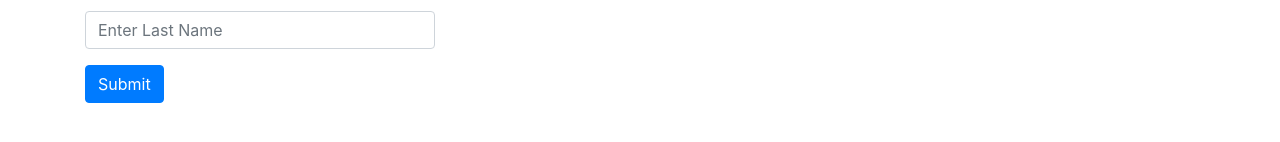
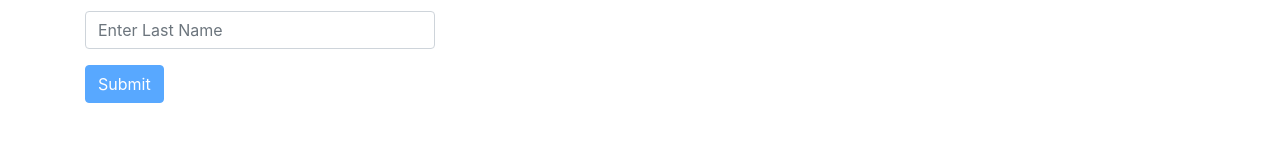
Before and after one commit to jhonnyLeandro/usuarios-app, an Angular app: page / in a window 1280 px wide. Both pictures are taken after a click on the button "Add User". Shown: the part 442-584 px from the top of the page. Built offline with nearby package versions, Linux system fonts and the light colour scheme; no server answers.

Commit message:
add validation for post user form

```diff
--- a/src/app/add-user/add-user.component.html
+++ b/src/app/add-user/add-user.component.html
@@ -14,13 +14,13 @@
         <form  #form="ngForm">
           <div class="form-group">
             <label for="first-name">First Name</label>
-            <input type="text" class="form-control" id="InputFirstName"  [(ngModel)]="user.firstName" placeholder="Enter First Name" required name="firstName">
+            <input type="text" class="form-control" id="InputFirstName"  [(ngModel)]="user.firstName" placeholder="Enter First Name" required name="firstName" (keyup)="checkIfInputIsempty($event)">
           </div>
           <div class="form-group">
             <label for="last-name">Last Name</label>
-            <input type="text" class="form-control" id="inputLastName"  [(ngModel)]="user.lastName"  placeholder="Enter Last Name" required name="lastName">
+            <input type="text" class="form-control" id="inputLastName"  [(ngModel)]="user.lastName"  placeholder="Enter Last Name" required name="lastName" (keyup)="checkIfInputIsempty($event)">
           </div>
-          <button  class="btn btn-primary" (click)="sendMessage()">Submit</button>
+          <button  class="btn btn-primary" (click)="sendMessage()" [disabled] = "!isEnabled ? 'disabled' : null">Submit</button>
         </form>
       </div>
       <div class="col-sm"></div>
--- a/src/app/add-user/add-user.component.ts
+++ b/src/app/add-user/add-user.component.ts
@@ -11,7 +11,7 @@ import { UpdateUsersService } from '../update-users.service';
 export class AddUserComponent implements OnInit {
 
   user = new User (1,"","",new Date(),new Date());
-
+  isEnabled = false;
   constructor(
       private userService: UserService,
       private updateUser: UpdateUsersService
@@ -34,4 +34,10 @@ export class AddUserComponent implements OnInit {
     });
   }
 
+  checkIfInputIsempty(event:any){
+    if (this.user.firstName !== '' && this.user.lastName !== '') {
+      this.isEnabled = true;
+    }
+  }
+
 }
```
